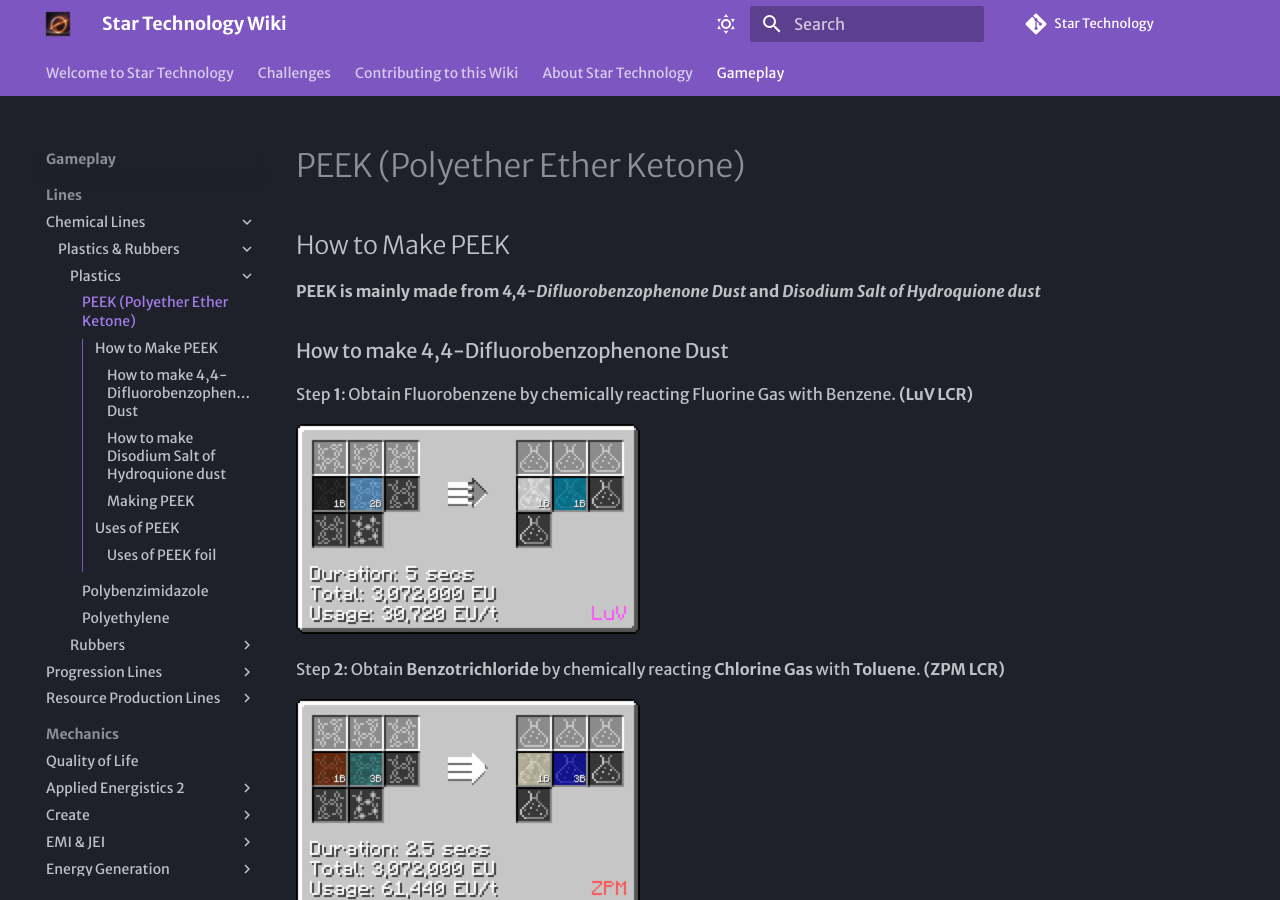
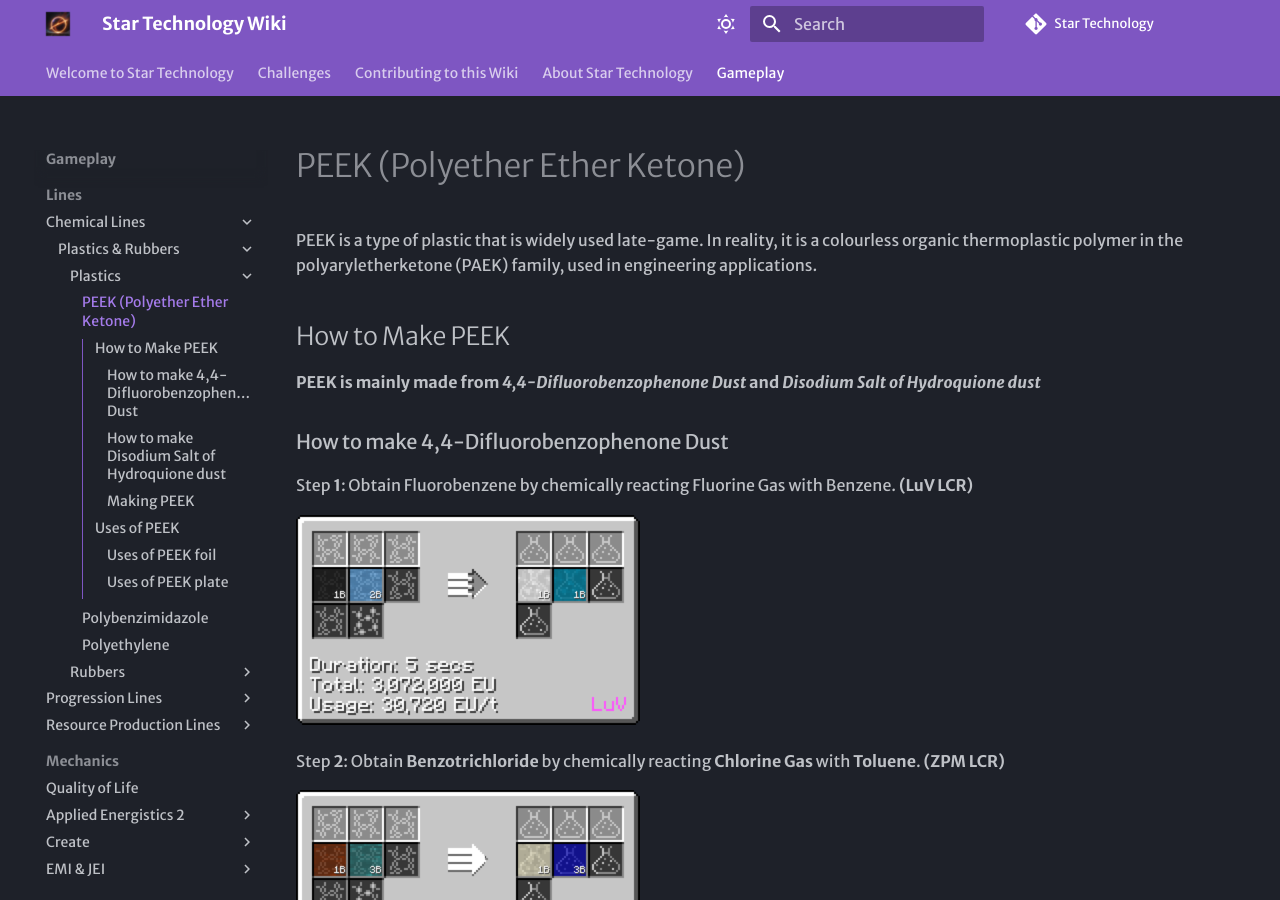
Before and after one commit to zacharytam-0411/StarT-docs, an MkDocs documentation site: the page built from docs/Gameplay/Lines/Chemical Lines/Plastics & Rubbers/Plastics/PEEK.md, in a window 1280 px wide and 900 px high. Built offline with MkDocs 1.6.1 and Material for MkDocs 9.7.7, drawn with Linux system fonts in a browser that asks for light colours; some web fonts are replaced; comment, search, counter and statistics services are not loaded; some of the changed text lies outside the part shown.

```diff
--- a/docs/Gameplay/Lines/Chemical Lines/Plastics & Rubbers/Plastics/PEEK.md
+++ b/docs/Gameplay/Lines/Chemical Lines/Plastics & Rubbers/Plastics/PEEK.md
@@ -1,4 +1,6 @@
 # PEEK (Polyether Ether Ketone)
+
+PEEK is a type of plastic that is widely used late-game. In reality, it is a colourless organic thermoplastic polymer in the polyaryletherketone (PAEK) family, used in engineering applications.
 
 ## How to Make PEEK
 
@@ -66,7 +68,9 @@ Step **3**: Obtain **Disodium Salt of Hydroquione dust** by chemically reacting
 
 **Used as fluid in assembly lines**
 
-![upeek3](Images3/assembly_line_draconic_processor_mainframe.png) *Uncraftable at Epsilon*
+![upeek3](Images3/assembly_line_draconic_processor_mainframe.png)
+
+**Uncraftable at Epsilon*
 
 **Used in UHV component crafting**
 
@@ -78,10 +82,26 @@ Step **3**: Obtain **Disodium Salt of Hydroquione dust** by chemically reacting
 
 ![upeek5](Images3/fluid_solidifier_solidify_polyether_ether_ketone_to_ingot.png)
 
-**Bend the ingots into foil** **(Cir 10)**
+**Bend the ingots into foil (Cir 10)**
 
 ![upeek6](Images3/bender_bend_polyether_ether_ketone_ingot_to_foil.png)
 
 **Used as a crafting item in assembly line recipes**
 
-![upeek7](Images3/assembly_line_draconic_processor_mainframe.png) *Uncraftable at Epsilon*
+![upeek7](Images3/assembly_line_draconic_processor_mainframe.png)
+
+**Uncraftable at Epsilon*
+
+### Uses of PEEK plate
+
+**Fluid solifify PEEK into plate**
+
+![upeek](Images3/fluid_solidifier_solidify_polyether_ether_ketone_to_plate.png)
+
+**Used to craft UHV hulls**
+
+![upeek8](Images3/kjs_gtceu_uhv_machine_hull.png)
+
+**Used to make plastic circuit boards**
+
+![upeek9](Images3/chemical_reactor_plastic_boards_peek.png)
```
Also changed, not shown: docs/Gameplay/Lines/Chemical Lines/Plastics & Rubbers/Plastics/Images3/chemical_reactor_plastic_boards_peek.png (added), docs/Gameplay/Lines/Chemical Lines/Plastics & Rubbers/Plastics/Images3/fluid_solidifier_solidify_polyether_ether_ketone_to_plate.png (added), docs/Gameplay/Lines/Chemical Lines/Plastics & Rubbers/Plastics/Images3/kjs_gtceu_uhv_machine_hull.png (added), docs/Gameplay/Lines/Chemical Lines/Plastics & Rubbers/Plastics/Images4/chemical_plant_ptfe.png (added), docs/Gameplay/Lines/Chemical Lines/Plastics & Rubbers/Plastics/Images4/large_chemical_reactor_chloroform.png (added), docs/Gameplay/Lines/Chemical Lines/Plastics & Rubbers/Plastics/Images4/large_chemical_reactor_hydrofluoric_acid_from_elements.png (added), docs/Gameplay/Lines/Chemical Lines/Plastics & Rubbers/Plastics/Images4/large_chemical_reactor_ptfe_from_air.png (added), docs/Gameplay/Lines/Chemical Lines/Plastics & Rubbers/Plastics/Images4/large_chemical_reactor_ptfe_from_oxygen.png (added), docs/Gameplay/Lines/Chemical Lines/Plastics & Rubbers/Plastics/Images4/large_chemical_reactor_ptfe_from_tetrachloride_air.png (added), docs/Gameplay/Lines/Chemical Lines/Plastics & Rubbers/Plastics/Images4/large_chemical_reactor_ptfe_from_tetrachloride_oxygen.png (added), docs/Gameplay/Lines/Chemical Lines/Plastics & Rubbers/Plastics/Images4/large_chemical_reactor_tetrafluoroethylene_from_chloroform.png (added), docs/Gameplay/Lines/Chemical Lines/Plastics & Rubbers/Plastics/Images4/large_chemical_reactor_tetrafluoroethylene_from_methane.png (added), docs/Gameplay/Lines/Chemical Lines/Plastics & Rubbers/Plastics/Images4/large_chemical_reactor_titanium_tetrachloride.png (added), 2 other files.
